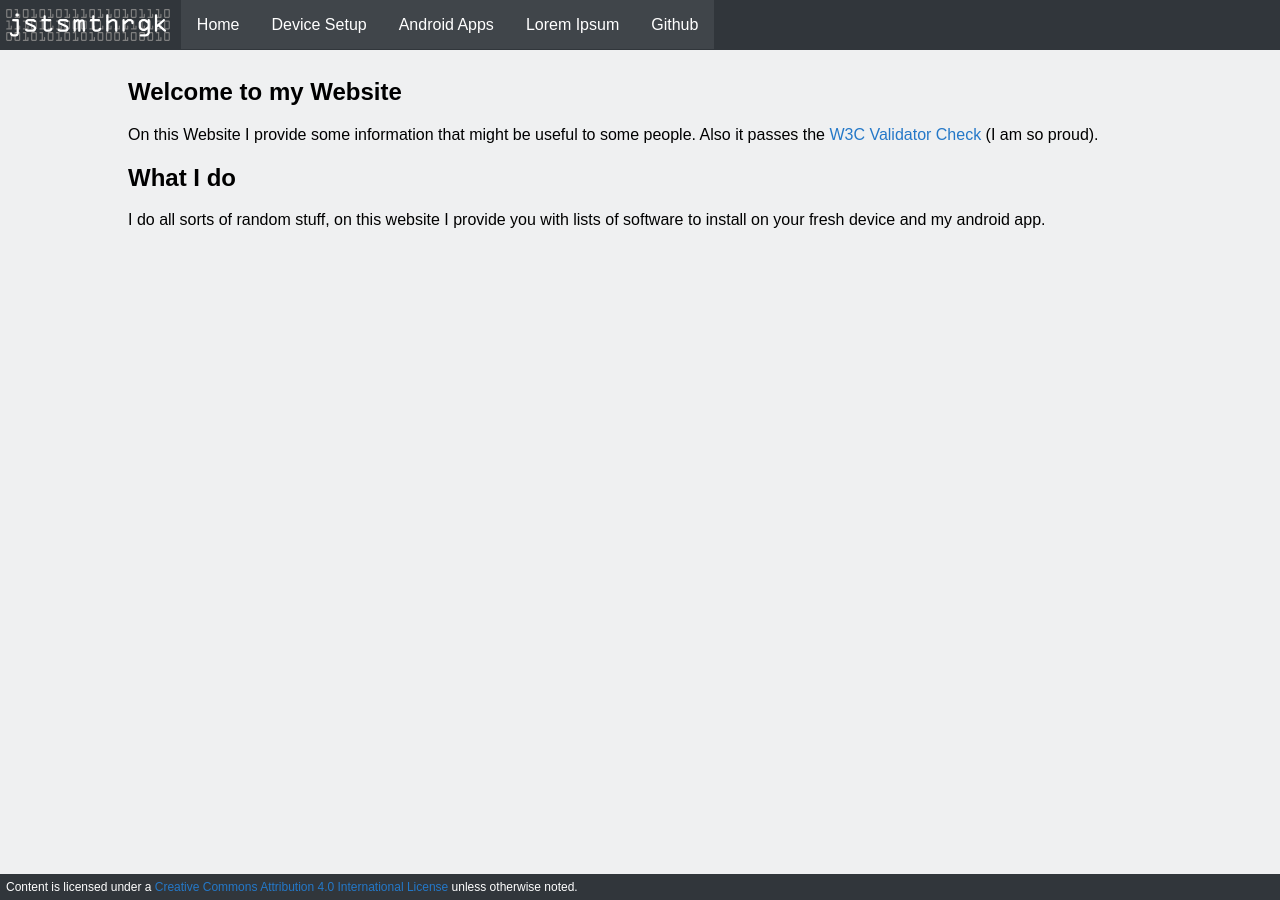
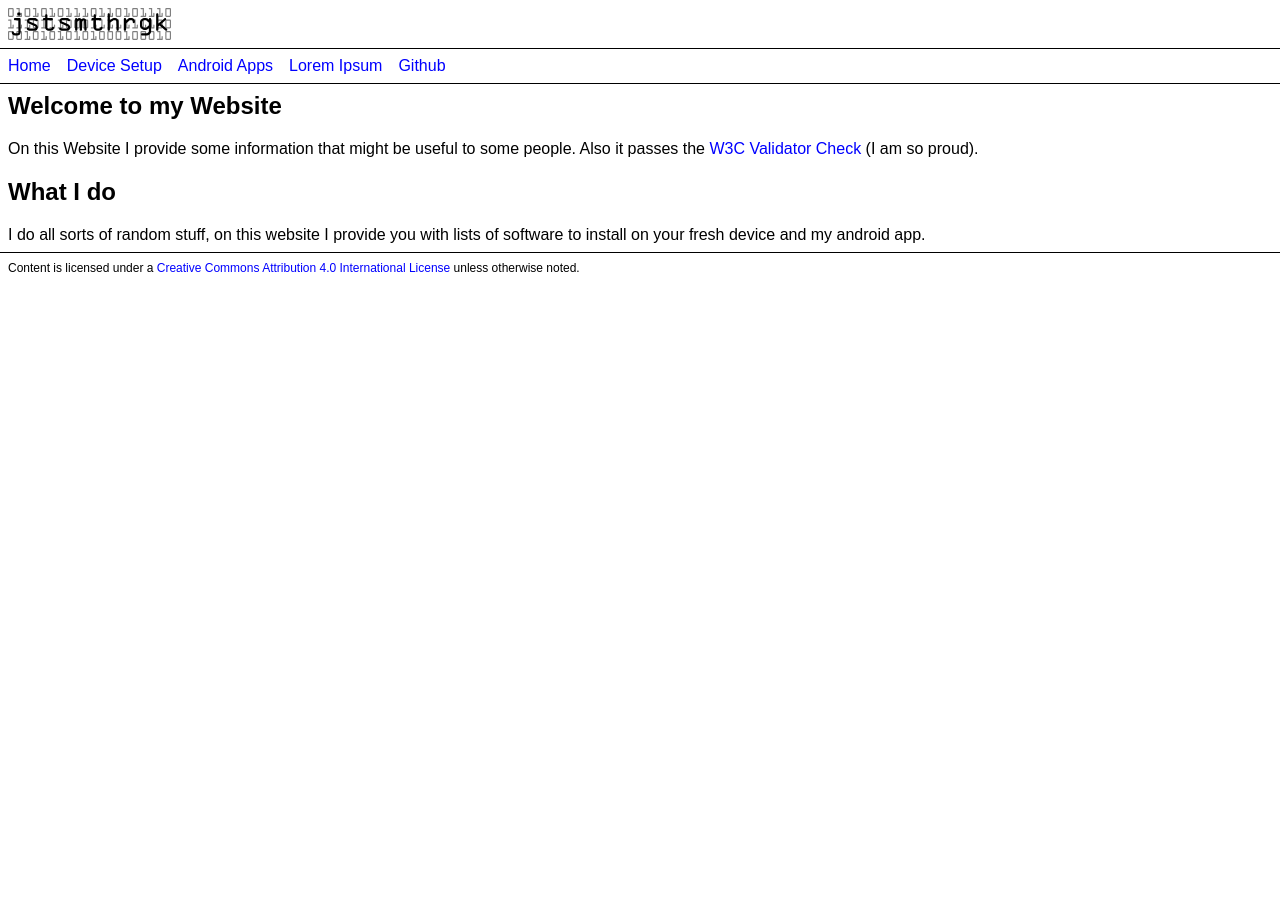
Before and after one commit to jstsmthrgk/jstsmthrgk.github.io, a Jekyll site: the page built from index.md, in a window 1280 px wide. Built offline with Jekyll 4.4.1, drawn with Linux system fonts in a browser that asks for light colours.

Commit message:
redesign

```diff
--- a/_includes/header.html
+++ b/_includes/header.html
@@ -1,4 +1 @@
-<h1>jstsmthrgk</h1>
-<nav>
-	{% include nav.html %}
-</nav>
+<h1><img src="/logo_light.svg" alt="jstsmthrgk"></h1>
--- a/_layouts/default.html
+++ b/_layouts/default.html
@@ -10,6 +10,9 @@ layout: compress
 		<header>
 			{% include header.html %}
 		</header>
+		<nav>
+            {% include nav.html %}
+		</nav>
 		<main>
 			{{ content }}
 		</main>
--- a/scripts/default.js
+++ b/scripts/default.js
@@ -1,24 +1,24 @@
 function togglenav() {
-	document.querySelector("body > header").classList.toggle("nav-show");
+	document.querySelector("body > nav").classList.toggle("nav-show");
 	return false;
 }
 
 function hidenav(e) {
-	if (document.querySelector("body > header").classList.contains("nav-show")) {
-		document.querySelector("body > header").classList.remove("nav-show");
+	if (document.querySelector("body > nav").classList.contains("nav-show")) {
+		document.querySelector("body > nav").classList.remove("nav-show");
 		e.preventDefault();
 	}
 }
 
 function compute() {
 	if(window.innerHeight > window.innerWidth) {
-		document.querySelector("body > header > h1").addEventListener("click", togglenav);
+		document.querySelector("body > header").addEventListener("click", togglenav);
 	} else {
-		document.querySelector("body > header > h1").removeEventListener("click", togglenav);
+		document.querySelector("body > header").removeEventListener("click", togglenav);
 	}
 }
 
-document.querySelector("body > header").classList.add("nav-hide");
+document.querySelector("body > nav").classList.add("nav-hide");
 document.querySelector("body > main").addEventListener("click", hidenav);
 document.querySelector("body > footer").addEventListener("click", hidenav);
 window.addEventListener("resize", compute);
--- a/style/screen.scss
+++ b/style/screen.scss
@@ -2,126 +2,111 @@
 sitemap:
   exclude: 'yes'
 ---
+
+* {
+    font-family: sans-serif;
+}
+
 html {
     height: 100%;
 }
 
 body {
-	background-color: #eff0f1;
-	font-family: sans-serif;
-	display: flex;
-	flex-direction: column;
-	height: 100%;
+    heigt: 100%;
     margin: 0;
 }
 
-header {
-	flex-shrink: 0;
-	padding: 0;
-	background-color: #31363b;
-	color: #ffffff;
+body > header {
+    height: 2em;
+    padding: 0.5em;
     h1 {
-		display: inline-block;
-		padding: 0;
-		margin: 0.2em;
-		font-size: 2em;
-		vertical-align: middle;
-		background-image: URL("{{ "/logo_dark.svg" | relative_url }}");
-		background-size: contain;
-		background-repeat: no-repeat;
-		background-position: center center;
-		color: #ffffff00;
-	}
-	nav {
-		display: inline-block;
-		vertical-align: middle;
-		ul {
-			display: flex;
-			padding: 0;
         margin: 0;
         height: 100%;
-			list-style-type: none;
+        img {
+            height: 100%;
+        }
+    }
+}
+
+body > nav {
+    position: sticky;
+    top: 0;
+    border-top: 1px solid black;
+    border-bottom: 1px solid black;
+    background: white;
+    ul {
+        margin: 0;
+        padding: 0;
+        display: flex;
+        flex-direction: row;
+        flex-wrap: wrap;
         li {
-				padding: 0;
-				margin: 0;
+            display: block;
             a {
-					background-color: #40454a;
-					padding: 1em;
-					color: #ffffff;
-					text-decoration: none;
-				}
-				a:hover {
-					background-color: #3daae9;
-					text-decoration: none;
-				}
+                display: block;
+                padding: 0.5em;
             }
         }
     }
 }
 
-@media (orientation:portrait) {
-	header {
-		display: flex;
-		flex-direction: column;
-		background-image: URL("{{ "/menu.svg" | relative_url }}");
-		background-repeat: no-repeat;
-		background-position: right top;
-		background-origin: content-box;
-		background-size: 3.1em 3.1em;
-		h1 {
-			display: block;
-			cursor: pointer;
+body > main {
+    padding: 0.5em;
+    p {
+        text-align: justify;
     }
-		nav {
-			max-height: 0;
-			overflow: hidden;
-			transition: max-height 0.5s cubic-bezier(0, 1, 0, 1);
-			ul {
-				display: flex;
-				flex-direction: column;
-				li {
-					display: block;
-					a {
-						display: block;
+    > :first-child {
+        margin-top: 0;
     }
-				}
-			}
-		}
-	}
-	header:hover:not(.nav-hide), header.nav-show{
-		nav {
-			max-height: 1000px;
-			transition: max-height 0.5s ease-in-out;
-		}
+    > :last-child {
+        margin-bottom: 0;
     }
 }
 
-main {
-	overflow-y: scroll;
-	flex-grow: 1;
-	padding: 0.5em;
-	* {
-		max-width: 64rem;
-		margin-left: auto;
-		margin-right: auto;
+body > footer {
+    border-top: 1px solid black;
+    background: white;
+    padding: 0.5rem;
+    position: sticky;
+    bottom: 0;
+    font-size: 0.75em;
+    > :first-child {
+        margin-top: 0;
     }
-}
-
-footer {
-	flex-shrink: 0;
-	background-color: #31363b;
-	color: #ffffff;
-	font-size: 0.75rem;
-	padding: 0;
-	p {
-		margin: 0.5em;
+    > :last-child {
+        margin-bottom: 0;
     }
 }
 
 a {
-	color: #2478c8;
+    color: blue;
     text-decoration: none;
 }
+
 a:hover {
     text-decoration: underline;
 }
+
+@media (orientation: portrait) {
+    body > header {
+        background-image: URL("{{ "/menu.svg" | absolute_url }}");
+        background-repeat: no-repeat;
+        background-position: right;
+        background-origin: content-box;
+        cursor: pointer;
+    }
+
+    body > nav {
+        max-height: 0;
+        overflow: hidden;
+        border-bottom: none;
+        ul {
+            flex-direction: column;
+        }
+    }
+
+    body > nav:hover:not(.nav-hide), body > header:hover ~ nav:not(.nav-hide) , body > nav.nav-show {
+        max-height: none;
+        border-bottom: 1px solid black;
+    }
+}
```
Also changed, not shown: logo_light.svg (added), menu.svg. Lines whose indentation alone changed are shown as unchanged.
